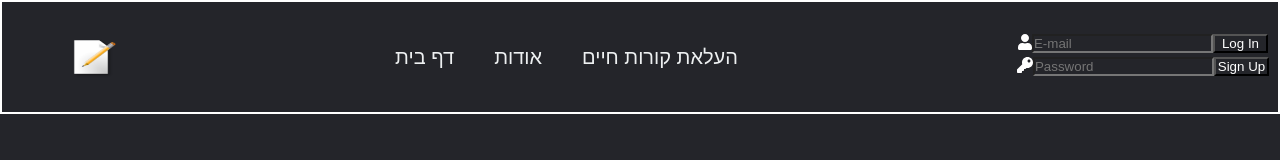
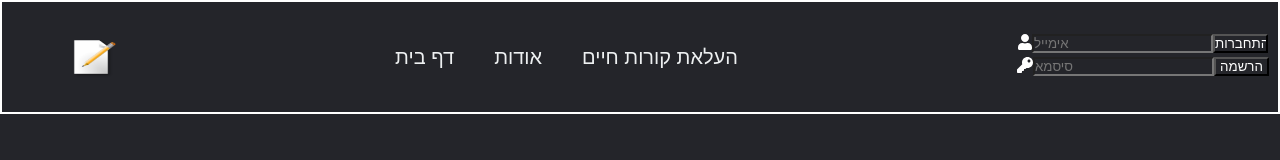
Before and after one commit to TomerPacific/resume-reviewer, a Vue app: page / in a window 1280 px wide. Shown: the top 160 px of the page. Built offline with nearby package versions, Linux system fonts and the light colour scheme; no server answers.

Commit message:
resume-reviewer changing login components language based on user's choice

```diff
--- a/src/components/AppNav.vue
+++ b/src/components/AppNav.vue
@@ -13,14 +13,14 @@
     </ul>
     <div id="login" v-if="!isUserLoggedIn">
       <form @submit="checkForm" action="" method="">
-        <i class="fas fa-user"></i><input id="username" type="email" value="" placeholder="E-mail" pattern="/^[a-zA-Z0-9.!#$%&'*+/=?^_`{|}~-]+@[a-zA-Z0-9-]+(?:\.[a-zA-Z0-9-]+)*$/" v-model="username">
-        <input type="submit" value="Log In" id="login_btn" @click="login"> <br>
-        <i class="fas fa-key"></i><input id="password" type="password" value="" placeholder="Password" v-model="password">
-        <input type="submit" value="Sign Up" id="signin_btn" @click="signin">
+        <i class="fas fa-user"></i><input id="username" type="email" value="" :placeholder="language === HEBREW_LANGUAGE ? 'אימייל' : 'Email'" pattern="/^[a-zA-Z0-9.!#$%&'*+/=?^_`{|}~-]+@[a-zA-Z0-9-]+(?:\.[a-zA-Z0-9-]+)*$/" v-model="username">
+        <input type="submit" :value="language === HEBREW_LANGUAGE ? 'התחברות' : 'Log In'" id="login_btn" @click="login"> <br>
+        <i class="fas fa-key"></i><input id="password" type="password" value="" :placeholder="language === HEBREW_LANGUAGE ? 'סיסמא' : 'Password'" v-model="password">
+        <input type="submit" :value="language === HEBREW_LANGUAGE ? 'הרשמה' : 'Sign Up'" id="signin_btn" @click="signin">
       </form>
     </div>
     <div id="logut" v-else>
-      <button id="logout_btn" v-on:click="logoutUser">Logout</button>
+      <button id="logout_btn" v-on:click="logoutUser">{{language === HEBREW_LANGUAGE ? 'התנתק' : 'Logout' }}</button>
     </div>
 </header>
 </template>
@@ -183,6 +183,7 @@ export default {
 
   #logout_btn {
     color: white;
+    font-weight: 800;
     width: 55px;
   }
 
```
